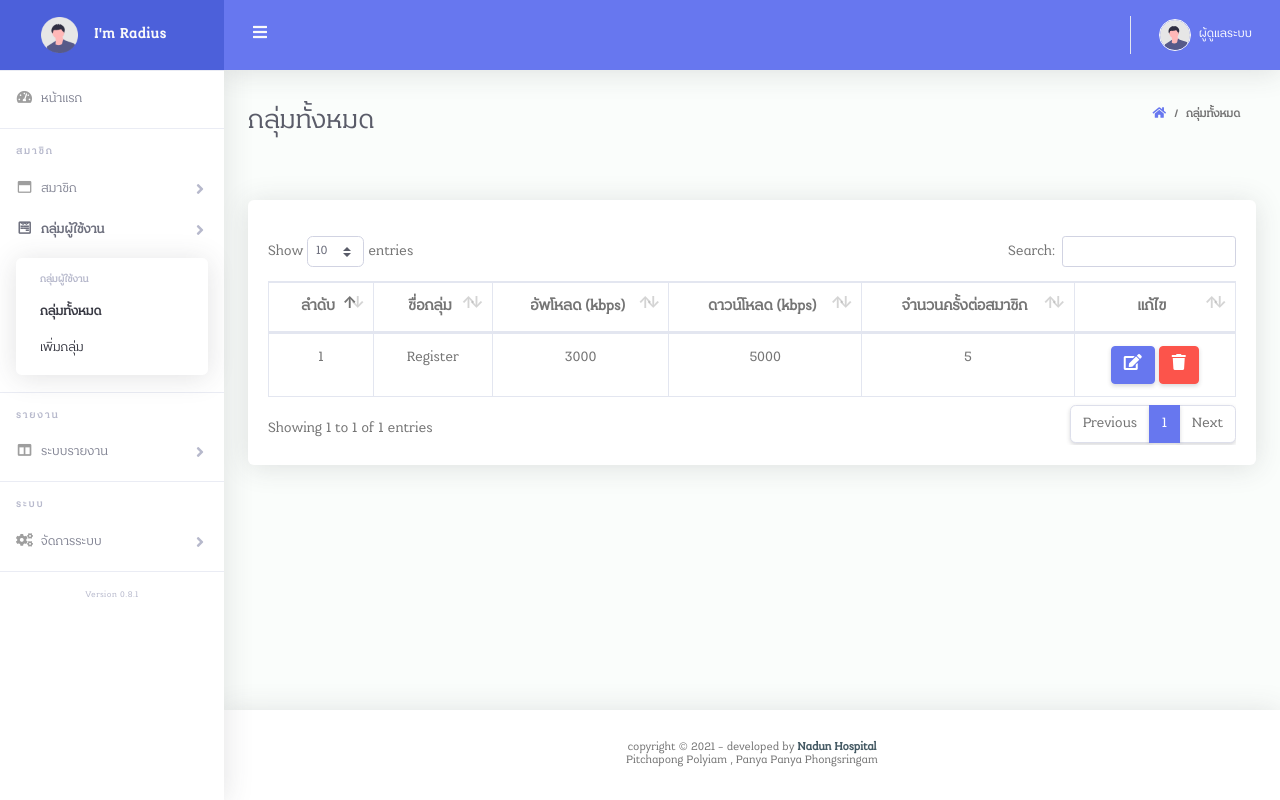
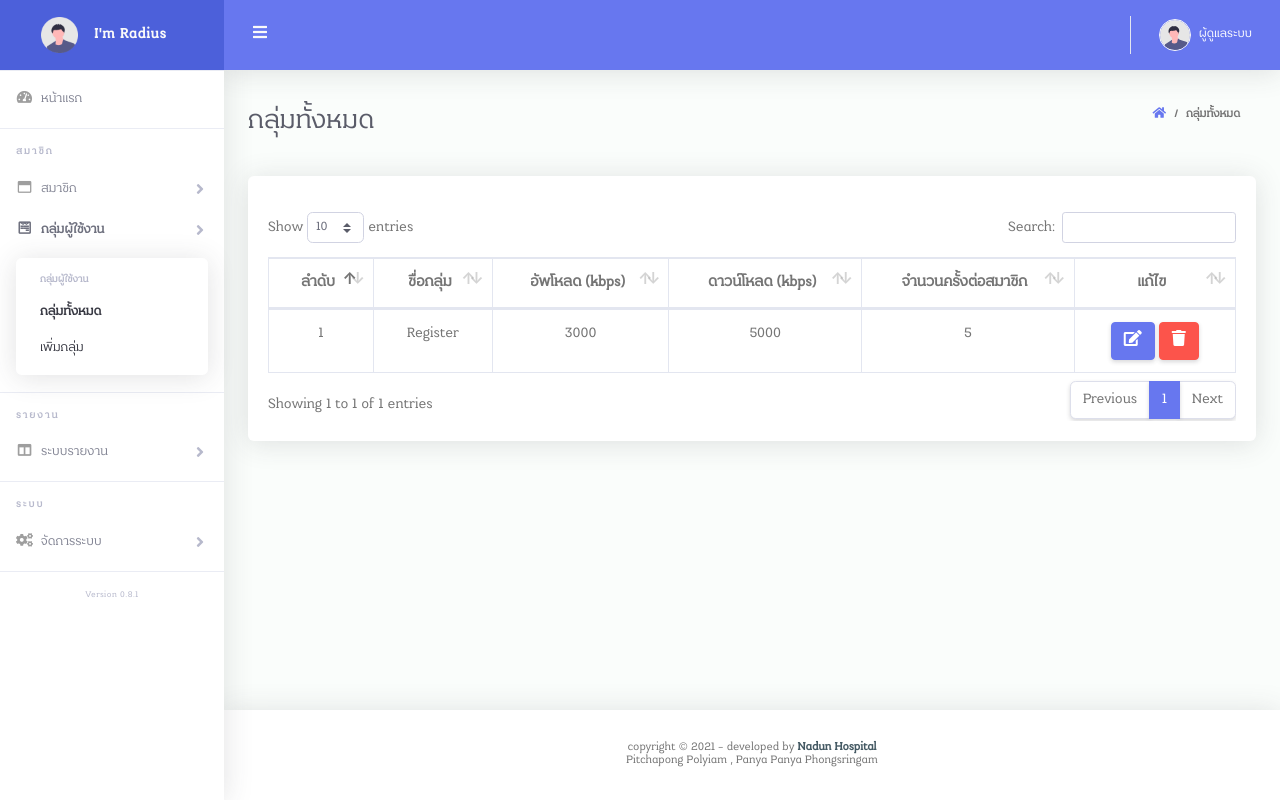
Before and after one commit to ballcoe/iamradius, a PHP site: page /iamradius/viewgroup in a window 1280 px wide. Run offline with PHP 8.4, Linux system fonts and the light colour scheme; the visitor is signed in with stand-in values (Sample User, id 1); data comes from the database, SQL or seed files in the repository.

Commit message:
Version 0.8-1

```diff
--- a/iamradius/viewgroup.php
+++ b/iamradius/viewgroup.php
@@ -114,7 +114,7 @@ active
               <li class="breadcrumb-item active" aria-current="page">กลุ่มทั้งหมด</li>
             </ol>
           </div>
-                    <div class="card card-register mx-auto mt-5">
+                    <div class="card shadow mb-4">
                       <div class="card-body">
                         <div class="form-group">
                             <div class="form-label-group">
```
